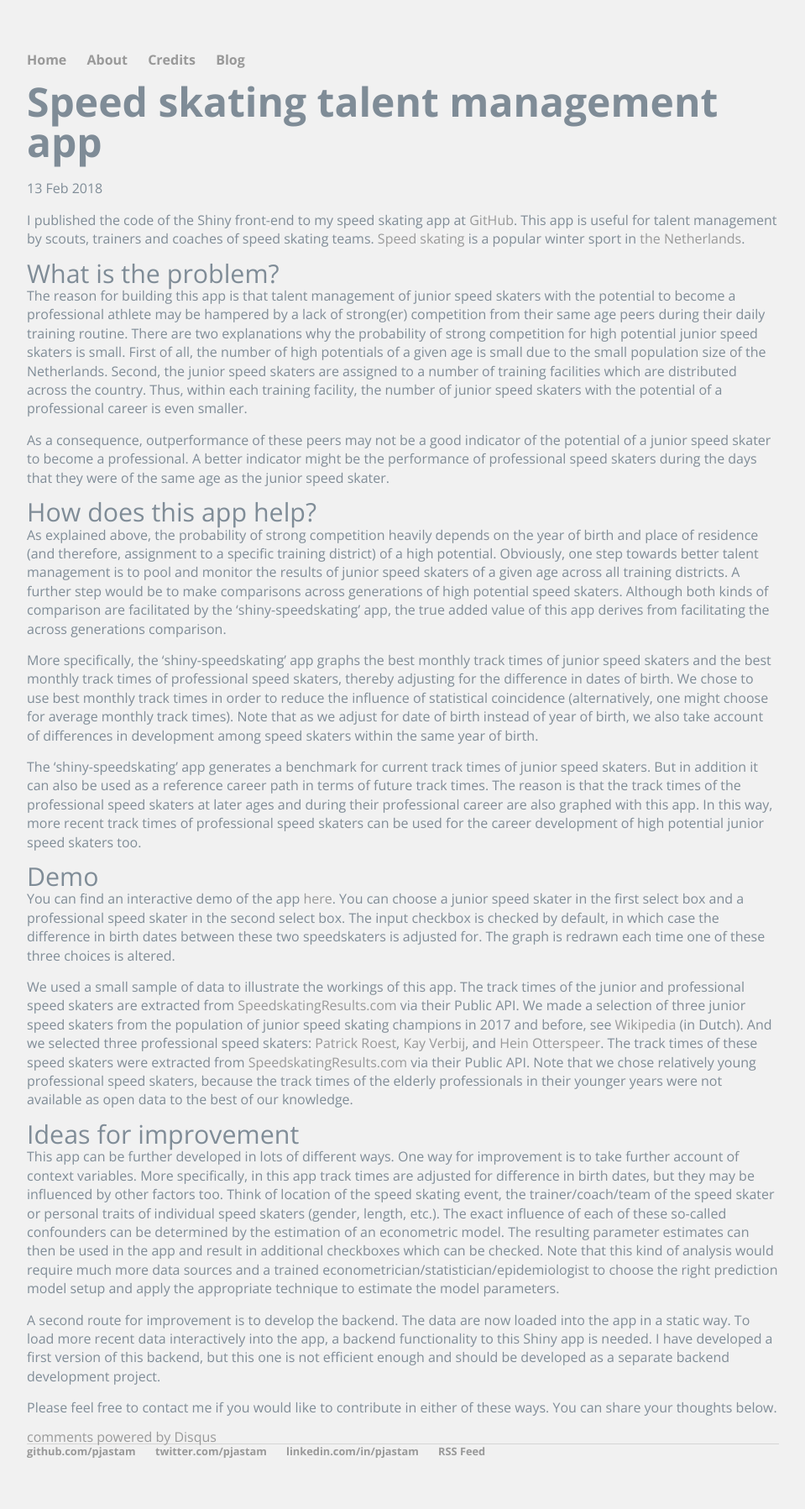
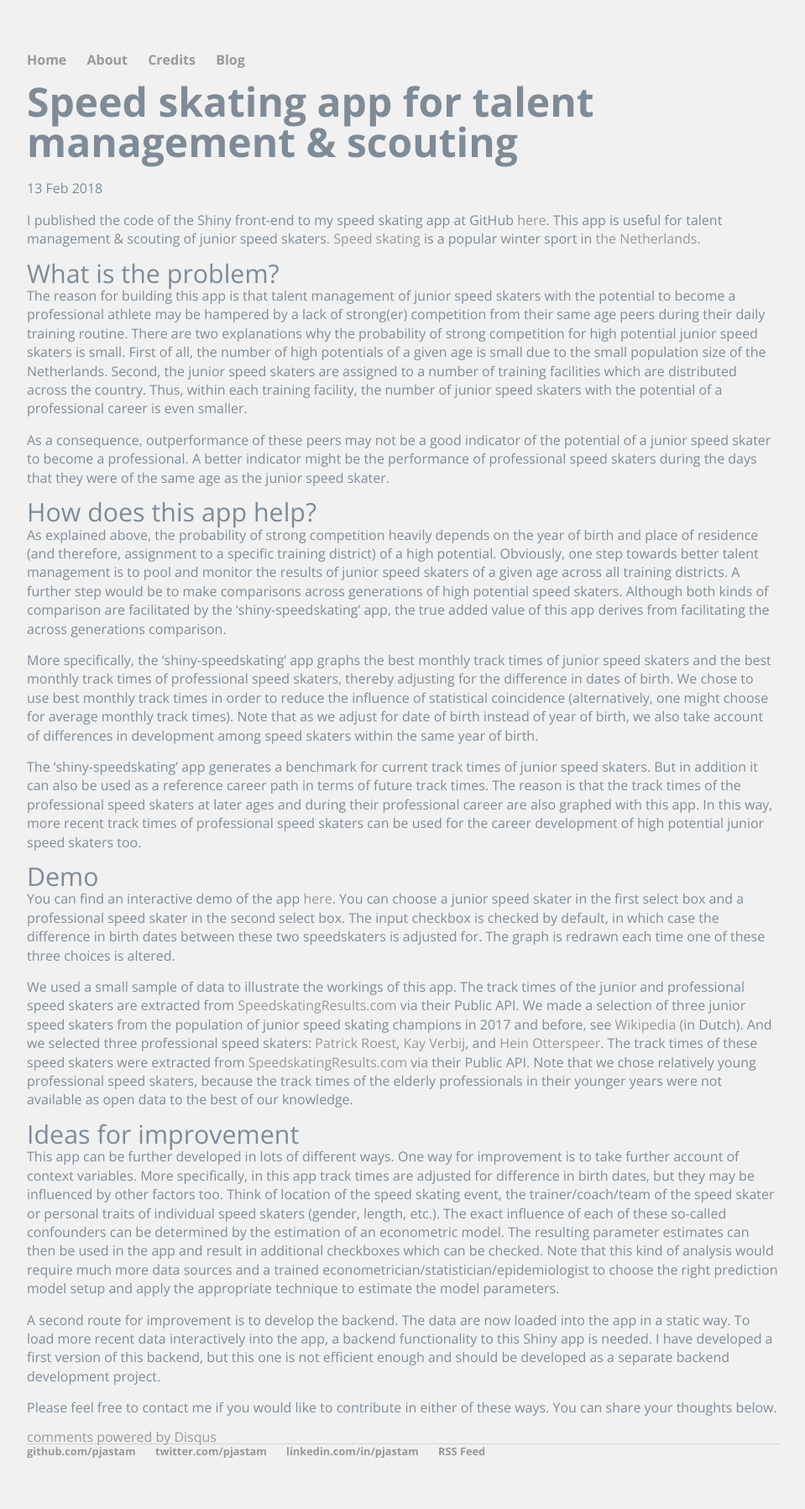
Before and after one commit to pjastam/pjastam.github.io, a Jekyll site: the page built from _posts/2018-02-13-speed-skating-talent-management-app.md, in a window 1280 px wide. Shown: the whole page at 84% size, without its empty margins (160-1119 px from the left). Built offline with Jekyll 4.4.1, drawn with Linux system fonts in a browser that asks for light colours; some web fonts are replaced; comment, search, counter and statistics services are not loaded.

Commit message:
Update content

```diff
--- a/_posts/2018-02-13-speed-skating-talent-management-app.md
+++ b/_posts/2018-02-13-speed-skating-talent-management-app.md
@@ -1,11 +1,11 @@
 ---
 layout: post
-title: "Speed skating talent management app"
+title: "Speed skating app for talent management & scouting"
 date: 2018-02-13
 comments: true
 ---
 
-I published the code of the Shiny front-end to my speed skating app at [GitHub](https://github.com/pjastam/shiny-speedskating). This app is useful for talent management by scouts, trainers and coaches of speed skating teams. [Speed skating](https://en.wikipedia.org/wiki/Speed_skating) is a popular winter sport in [the Netherlands](https://en.wikipedia.org/wiki/Netherlands).
+I published the code of the Shiny front-end to my speed skating app at GitHub [here](https://github.com/pjastam/shiny-speedskating). This app is useful for talent management & scouting of junior speed skaters. [Speed skating](https://en.wikipedia.org/wiki/Speed_skating) is a popular winter sport in [the Netherlands](https://en.wikipedia.org/wiki/Netherlands).
 
 #### What is the problem?
 
```
